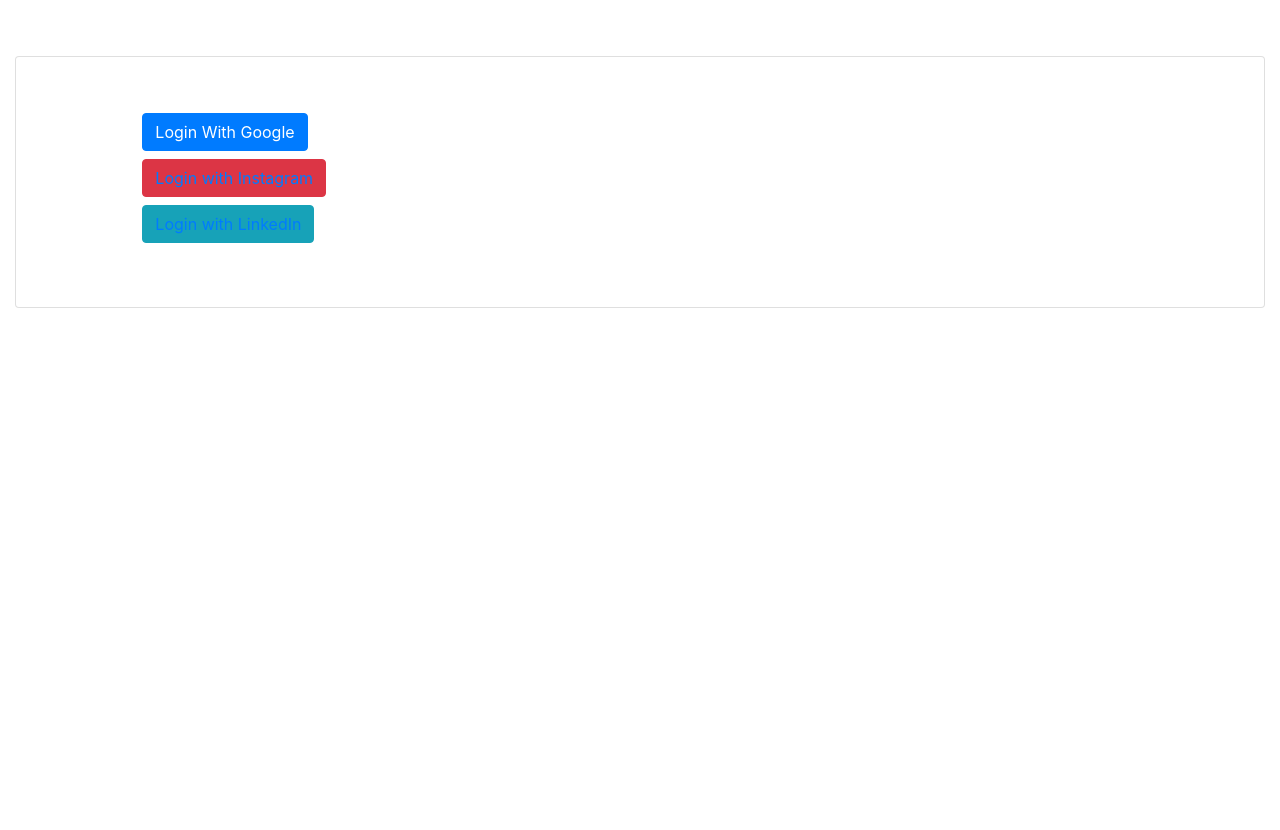
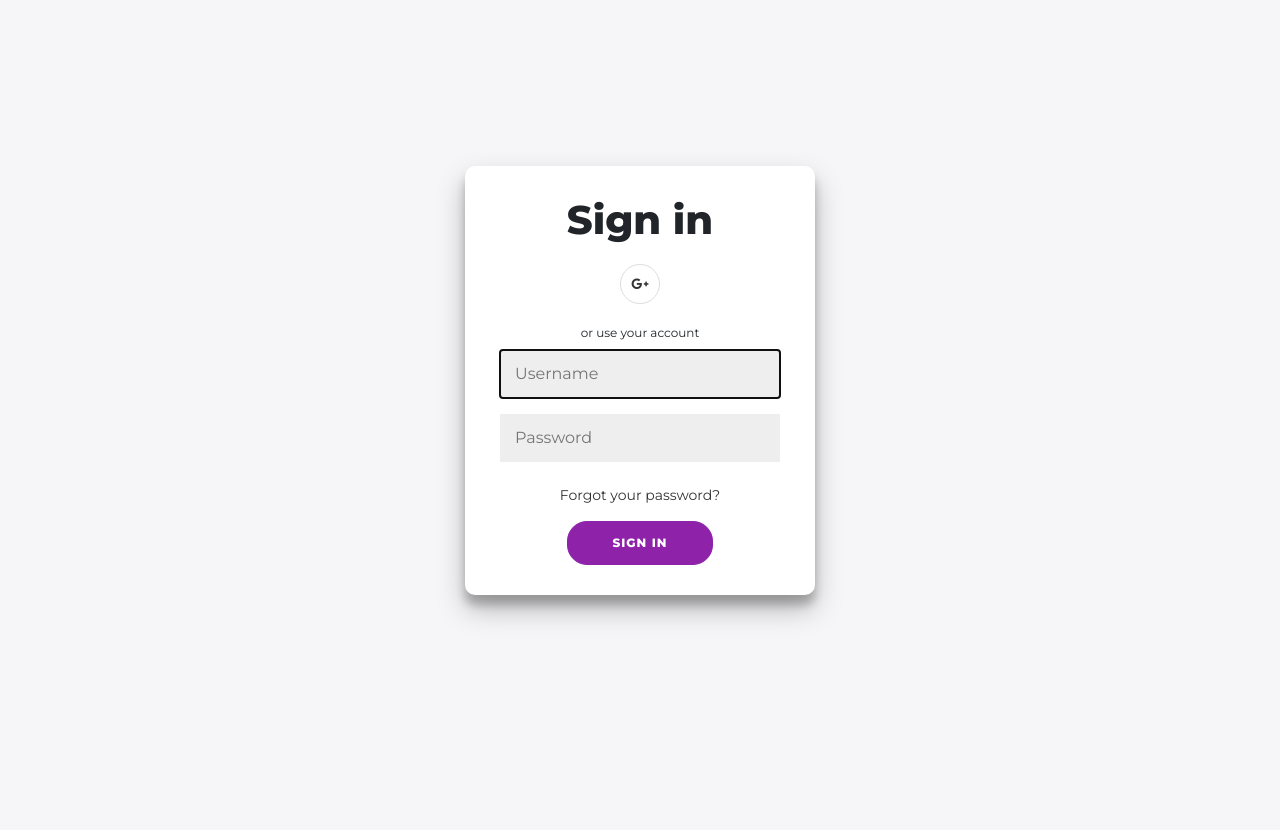
Before and after one commit to Imsamaboy/2022-2-VK-EDU-FS-Backend-S-Felshtyn, a Django app: a page that uses messenger/templates/base.html in a window 1280 px wide. Before the commit the page ends 308 px from the top, so only its background shows below. Run offline with Django 4.2, Linux system fonts and the light colour scheme; some libraries are stand-ins or nearby versions.

Commit message:
Added solution for 8 task

```diff
--- /dev/null
+++ b/messenger/application/middleware.py
@@ -0,0 +1,26 @@
+from django.conf import settings
+from django.contrib.auth.views import redirect_to_login
+
+IGNORE_URLS = []
+if hasattr(settings, "LOGIN_IGNORE_URLS"):
+    IGNORE_URLS += settings.LOGIN_IGNORE_URLS
+
+
+class LoginRequiredMiddleware:
+    def __init__(self, get_response):
+        self.get_response = get_response
+
+    def __call__(self, request):
+        return self.get_response(request)
+
+    def is_ignored_path(self, path):
+        for ignore_path in IGNORE_URLS:
+            if path.startswith(ignore_path):
+                return True
+        return False
+
+    def process_view(self, request, view_func, view_args, view_kwargs):
+        if self.is_ignored_path(request.path):
+            return None
+        if not request.user.is_authenticated:
+            return redirect_to_login(next=request.path)
--- a/messenger/application/urls.py
+++ b/messenger/application/urls.py
@@ -1,31 +1,15 @@
-"""application URL Configuration
-
-The `urlpatterns` list routes URLs to views. For more information please see:
-    https://docs.djangoproject.com/en/4.0/topics/http/urls/
-Examples:
-Function views
-    1. Add an import:  from my_app import views
-    2. Add a URL to urlpatterns:  path('', views.home, name='home')
-Class-based views
-    1. Add an import:  from other_app.views import Home
-    2. Add a URL to urlpatterns:  path('', Home.as_view(), name='home')
-Including another URLconf
-    1. Import the include() function: from django.urls import include, path
-    2. Add a URL to urlpatterns:  path('blog/', include('blog.urls'))
-"""
 from django.contrib import admin
 from django.contrib.auth import views as auth_views
-from django.urls import path, include
+from django.urls import include, path
 
-from application.views import home
-from chats.views import login
+from . import views
 
 urlpatterns = [
-    path("admin/", admin.site.urls),
+    path('', views.home, name='home'),
+    path('admin/', admin.site.urls),
+    path('chats/', include('chats.urls')),
+    path('users/', include('users.urls')),
+    path('login/', views.login, name='login'),
+    path('logout/', auth_views.LogoutView.as_view(), name='logout'),
     path('social-auth/', include('social_django.urls', namespace='social')),
-    path('login/', login),
-    path('logout/', auth_views.LogoutView.as_view(), name="logout"),
-    path('', home, name="home"),
-    path("chats/", include("chats.urls")),
-    path("users/", include("users.urls")),
 ]
--- a/messenger/application/views.py
+++ b/messenger/application/views.py
@@ -1,20 +1,39 @@
-from typing import Union
-
-from django.http import JsonResponse, HttpResponse
-from django.shortcuts import render
-
-import logging
-
+from django.contrib.auth import authenticate, login as login_user
+from django.contrib.auth.forms import AuthenticationForm
+from django.shortcuts import redirect, render
+from django.urls import reverse
 from django.views.decorators.http import require_http_methods
-
-logger = logging.getLogger('debug')
 
 
 @require_http_methods(["GET"])
-def home(request) -> Union[JsonResponse, HttpResponse]:
-    """
-    :param request:
-    :return:
-    """
-    logger.debug("Calling get chat lists method...")
-    return render(request, 'homepage.html')
+def home(request):
+    return render(request, "home.html")
+
+
+@require_http_methods(["GET", "POST"])
+def login(request):
+    if request.user.is_authenticated:
+        return redirect(reverse("home"))
+    if request.method == "POST":
+        form = AuthenticationForm(request, data=request.POST)
+        form = add_field_placeholders(form)
+        if form.is_valid():
+            username = form.cleaned_data.get("username")
+            password = form.cleaned_data.get("password")
+            user = authenticate(username=username, password=password)
+            if user is not None:
+                login_user(request, user)
+                return redirect(reverse("home"))
+        return render(
+            request,
+            "login.html",
+            context={"login_form": form, "error": "Invalid username or password"},
+        )
+    form = AuthenticationForm()
+    form = add_field_placeholders(form)
+    return render(request, "login.html", context={"login_form": form})
+
+def add_field_placeholders(form):
+    for field_name, field in form.fields.items():
+        form.fields[field_name].widget.attrs['placeholder'] = field.label
+    return form
--- a/messenger/chats/views.py
+++ b/messenger/chats/views.py
@@ -1,4 +1,3 @@
-from django.shortcuts import render
 from rest_framework import generics
 from rest_framework.permissions import IsAuthenticated
 from chats.models import Chats, Message
@@ -33,7 +32,3 @@ class MessageDeleteEditView(generics.RetrieveUpdateDestroyAPIView):
     serializer_class = MessageSerializer
     queryset = Message.objects.all()
     permission_classes = [IsAuthenticated]
-
-
-def login(request):
-    return render(request, 'login.html')
--- /dev/null
+++ b/messenger/static/index.css
@@ -0,0 +1,119 @@
+* {
+	box-sizing: border-box;
+}
+
+body {
+	background: #f6f5f7;
+	display: flex;
+	justify-content: center;
+	align-items: center;
+	flex-direction: column;
+	font-family: 'Montserrat', sans-serif;
+	height: 100vh;
+	margin: -20px 0 50px;
+}
+
+h1 {
+	font-weight: bold;
+	margin: 0;
+}
+
+h2 {
+	text-align: center;
+}
+
+p {
+	font-size: 14px;
+	font-weight: 100;
+	line-height: 20px;
+	letter-spacing: 0.5px;
+	margin: 20px 0 30px;
+}
+
+span {
+	font-size: 12px;
+}
+
+a {
+	color: #333;
+	font-size: 14px;
+	text-decoration: none;
+	margin: 15px 0;
+}
+
+button {
+	border-radius: 20px;
+	border: 1px solid #8E23AA;
+	background-color: #8E23AA;
+	color: #FFFFFF;
+	font-size: 12px;
+	font-weight: bold;
+	padding: 12px 45px;
+	letter-spacing: 1px;
+	text-transform: uppercase;
+	transition: transform 80ms ease-in;
+}
+
+button:active {
+	transform: scale(0.95);
+}
+
+button:focus {
+	outline: none;
+}
+
+button.ghost {
+	background-color: transparent;
+	border-color: #FFFFFF;
+}
+
+form {
+	background-color: #FFFFFF;
+	display: flex;
+	align-items: center;
+	justify-content: center;
+	flex-direction: column;
+	padding: 30px 20px;
+	height: 100%;
+	text-align: center;
+}
+
+input {
+	background-color: #eee;
+	border: none;
+	padding: 12px 15px;
+	margin: 8px 0;
+	width: 100%;
+}
+
+.container {
+	background-color: #fff;
+	border-radius: 10px;
+  	box-shadow: 0 14px 28px rgba(0,0,0,0.25),
+			0 10px 10px rgba(0,0,0,0.22);
+	overflow: hidden;
+	width: 350px;
+	max-width: 100%;
+	transition: all 0.6s ease-in-out;
+}
+
+.social-container {
+	margin: 20px 0;
+}
+
+.social-container a {
+    text-decoration: none;
+	border: 1px solid #DDDDDD;
+	border-radius: 50%;
+	display: inline-flex;
+	justify-content: center;
+	align-items: center;
+	margin: 0 5px;
+	height: 40px;
+	width: 40px;
+}
+
+.error-msg {
+    color: #FF1C15;
+    font-weight: bold;
+}
--- a/messenger/templates/base.html
+++ b/messenger/templates/base.html
@@ -5,20 +5,18 @@
     <meta charset="UTF-8" />
     <meta name="viewport" content="width=device-width, initial-scale=1.0" />
     <meta http-equiv="X-UA-Compatible" content="ie=edge" />
-    <link rel="stylesheet" href="https://stackpath.bootstrapcdn.com/bootstrap/4.1.3/css/bootstrap.min.css" integrity="sha384-MCw98/SFnGE8fJT3GXwEOngsV7Zt27NXFoaoApmYm81iuXoPkFOJwJ8ERdknLPMO"
-        crossorigin="anonymous" />
-    <link rel="stylesheet" href="{% static 'index.css' %}" />
-    <title>Social Auth with Django</title>
+    <link rel="stylesheet"
+          href="https://stackpath.bootstrapcdn.com/bootstrap/4.1.3/css/bootstrap.min.css"
+          integrity="sha384-MCw98/SFnGE8fJT3GXwEOngsV7Zt27NXFoaoApmYm81iuXoPkFOJwJ8ERdknLPMO"
+        crossorigin="anonymous"
+    />
+    <link rel="stylesheet" href="https://use.fontawesome.com/releases/v5.2.0/css/all.css">
+    <link rel="stylesheet" href="https://fonts.googleapis.com/css?family=Montserrat:400,800">
+    <link rel="stylesheet" href="{% static '/index.css' %}" />
+    <title>{% block title %}{% endblock title %}</title>
 </head>
 <body>
-    <div class="container-fluid">
-        <div>
-            <h1 class="text-white text-center">{% block title %}{% endblock %}</h1>
-            <div class="card p-5">
-                {% block content %}
-                {% endblock %}
-            </div>
-        </div>
-    </div>
+    {% block content %}
+    {% endblock %}
 </body>
 </html>
--- a/messenger/templates/login.html
+++ b/messenger/templates/login.html
@@ -1,20 +1,28 @@
+
+
 {% extends 'base.html' %}
 {% block title %} Sign in {% endblock %}
 {% block content %}
 
-<div class="row">
-    <div class="row">
-        <div class="col-md-8 mx-auto social-container my-2 order-md-1">
-            <button class="btn btn-primary mb-2">
-                <a style="color: white" href="{% url 'social:begin' 'google-oauth2' %}">Login With Google</a>
-            </button>
-            <button class="btn btn-danger mb-2">
-                <a href="#">Login with Instagram</a>
-            </button>
-            <button class="btn btn-info mb-2">
-                <a href="#">Login with LinkedIn</a>
-            </button>
-        </div>
-    </div>
-    </div>
+<div class="container" id="container">
+	<form method="POST">
+		<h1>Sign in</h1>
+		<div class="social-container">
+			<a href="{% url 'social:begin' 'google-oauth2' %}?next={{ request.GET.next }}" class="social">
+				<i class="fab fa-google-plus-g"></i>
+			</a>
+		</div>
+		<span>or use your account</span>
+		{% csrf_token %}
+		{% for field in login_form %}
+    		{{ field }}
+		{% endfor %}
+		{% if error %}
+			<div class="error-msg">{{ error }}</div>
+		{% endif %}
+		<a href="#">Forgot your password?</a>
+		<button>Sign In</button>
+	</form>
+</div>
+
 {% endblock %}
```
Also changed, not shown: messenger/application/settings.py (+31 -83 lines), messenger/chats/models.py (+10 -2 lines), messenger/templates/chat.html (deleted, +0 -8 lines), messenger/templates/home.html (added, +16 -0 lines), messenger/templates/homepage.html (deleted, +0 -7 lines), messenger/templates/index.css (deleted, +0 -37 lines).
